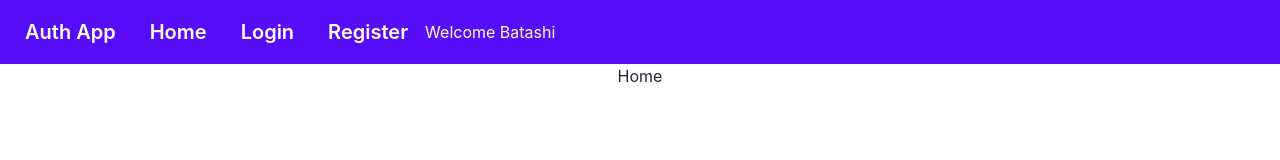
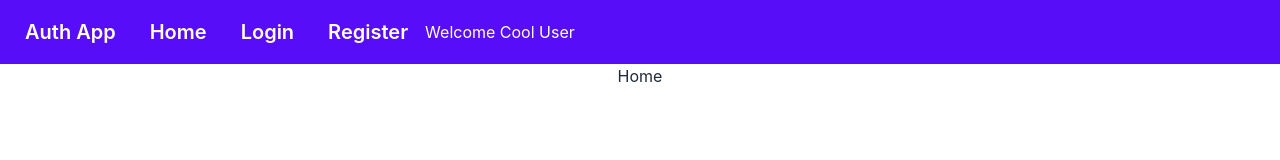
Before and after one commit to KaziAkibRayhan/auth-router-context-app, a React (Create React App) app: page / in a window 1280 px wide. Shown: the top 160 px of the page. Built offline with nearby package versions, Linux system fonts and the light colour scheme.

Commit message:
create context to share data

```diff
--- a/src/contexts/UserContext.js
+++ b/src/contexts/UserContext.js
@@ -1,9 +1,12 @@
-import React, { createContext } from "react";
+import React, { createContext, useState } from "react";
+import app from "../firebase/firebase.config";
+import { getAuth } from "firebase/auth";
 
 export const AuthContext = createContext();
+const auth = getAuth(app);
 
 const UserContext = ({ children }) => {
-  const user = { displayName: "Batashi" };
+  const [user, setuser] = useState({ displayName: "Cool User" });
   const authInfo = { user };
   return (
     <AuthContext.Provider value={authInfo}>{children}</AuthContext.Provider>
```
